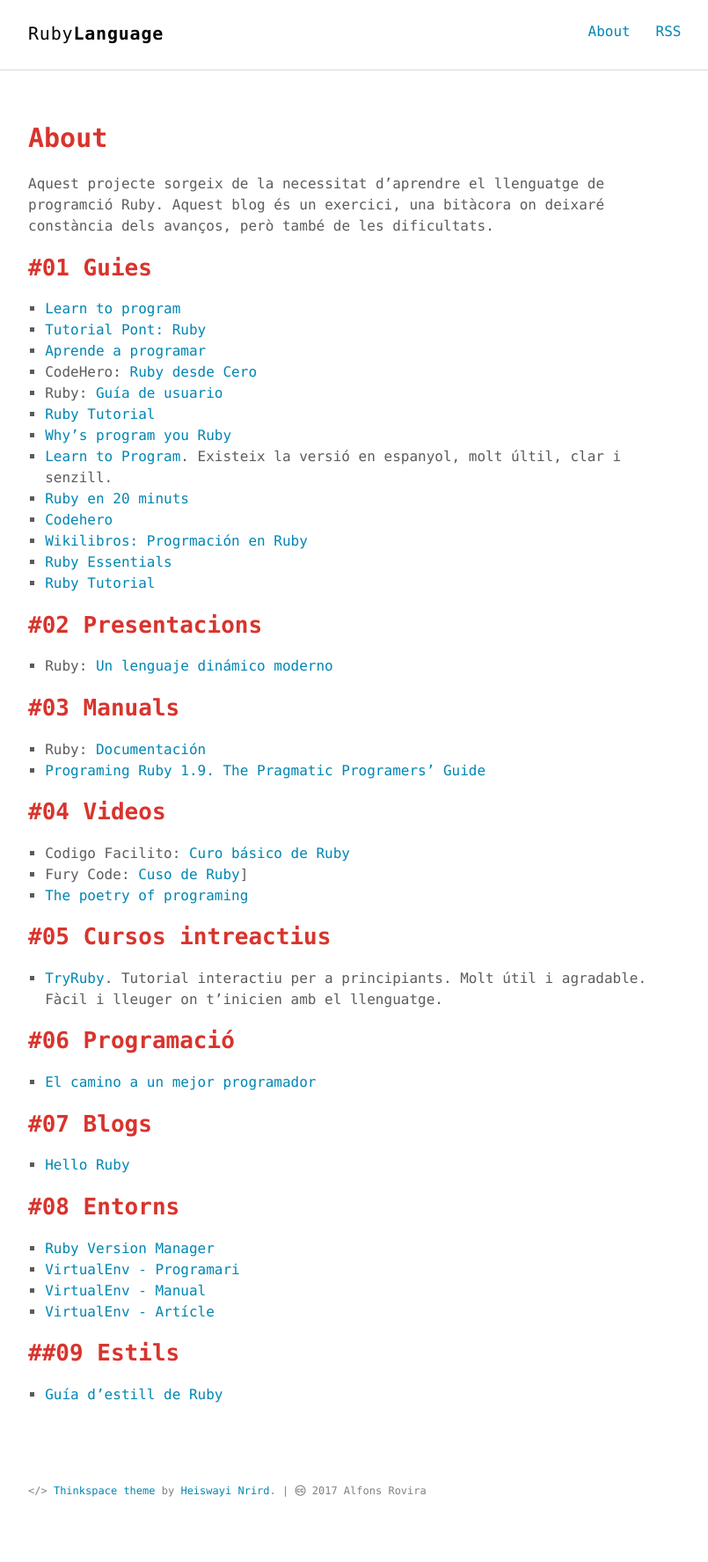
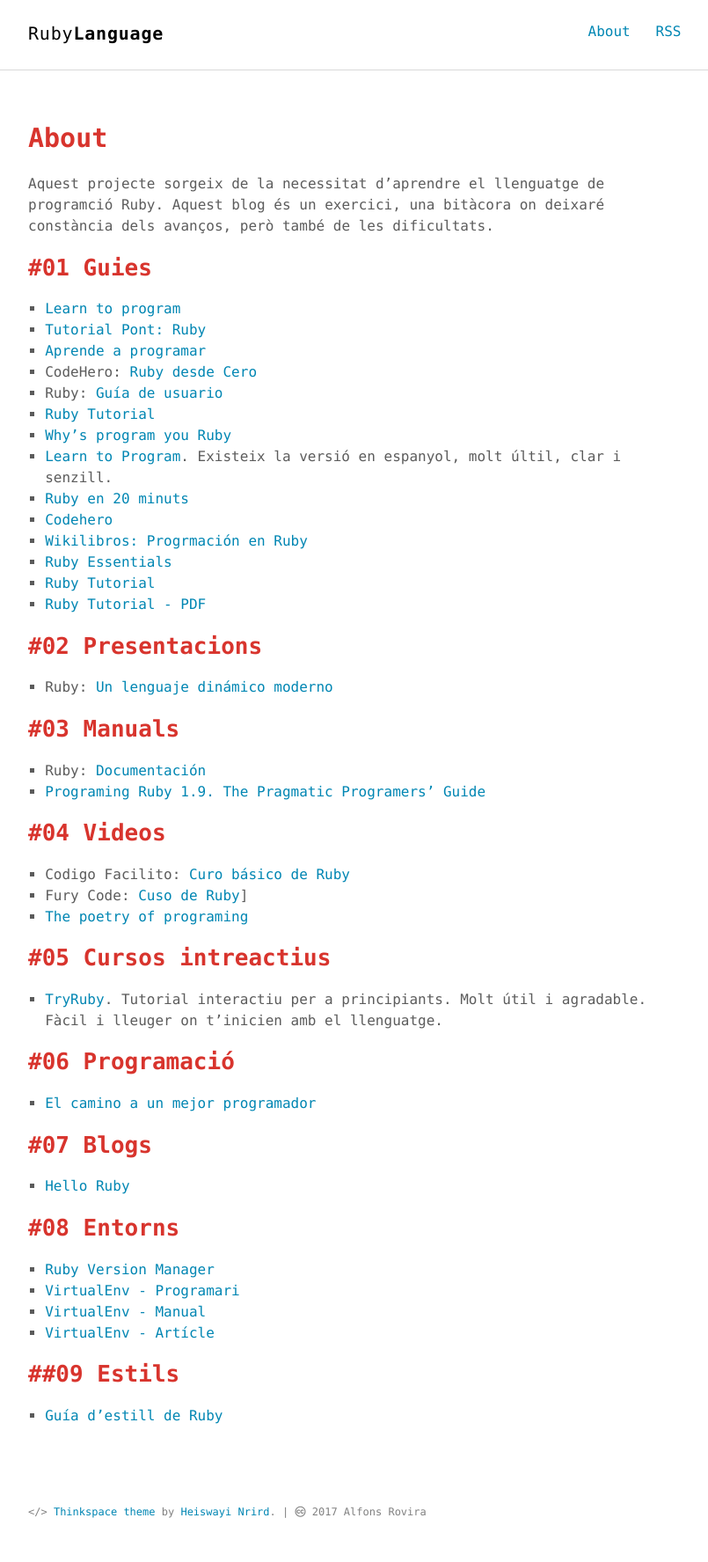
Before and after one commit to inclusa/ruby, a Jekyll site: the page built from about.md, in a window 1280 px wide. Shown: the whole page at 88% size, without its empty margins (232-1037 px from the left). Built offline with Jekyll 4.4.1, drawn with Linux system fonts in a browser that asks for light colours; before the commit the page ends 1751 px from its top, so only the background shows below that.

Commit message:
Referència Ruby

```diff
--- a/about.md
+++ b/about.md
@@ -22,6 +22,7 @@ Aquest projecte sorgeix de la necessitat d'aprendre el llenguatge de programció
 - [Wikilibros: Progrmación en Ruby](https://es.wikibooks.org/wiki/Programaci%C3%B3n_en_Ruby)
 - [Ruby Essentials](http://www.techotopia.com/index.php/Ruby_Essentials)
 - [Ruby Tutorial](http://rubytutorial.wikidot.com/)
+- [Ruby Tutorial - PDF](https://www.gitbook.com/book/asuagar/aprende-a-programar-con-ruby/details)
 
 ## #02 Presentacions
 
```
